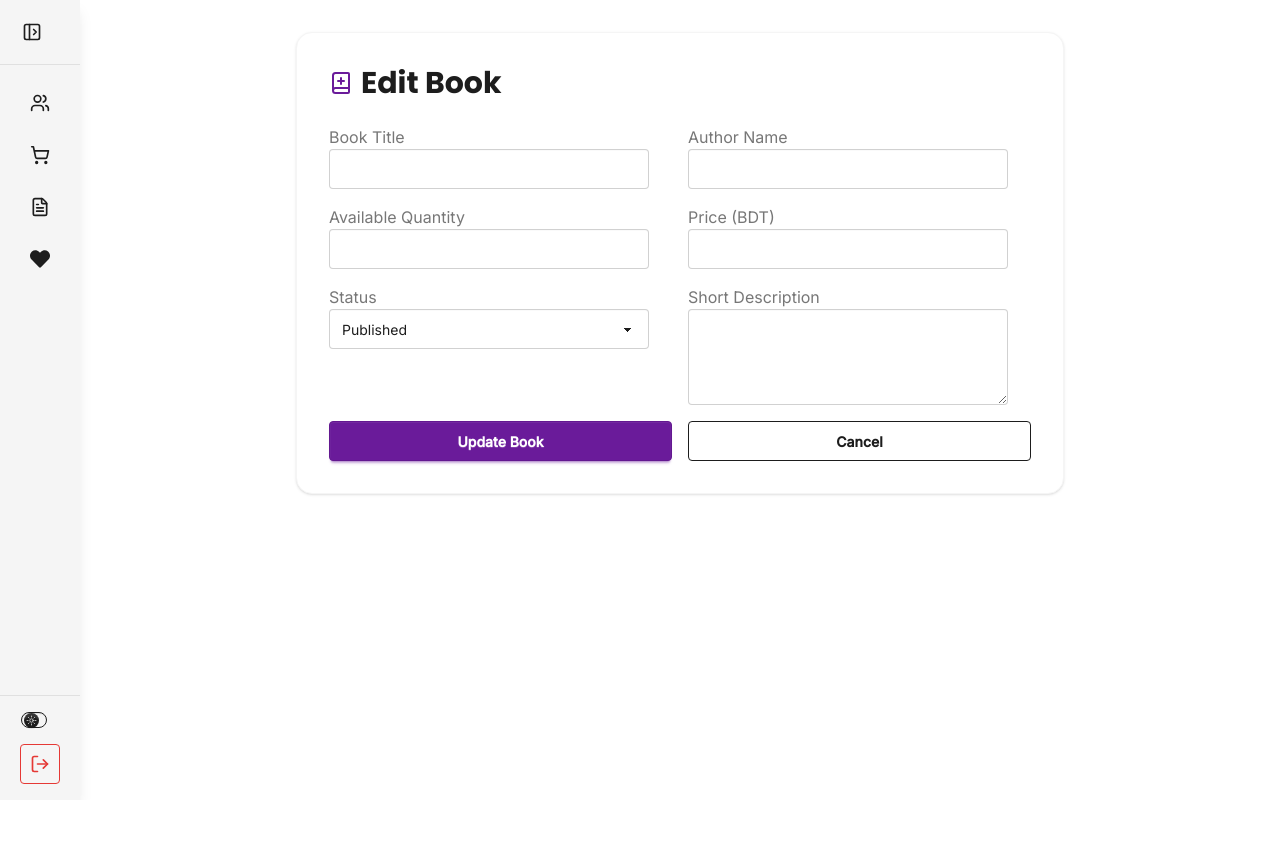
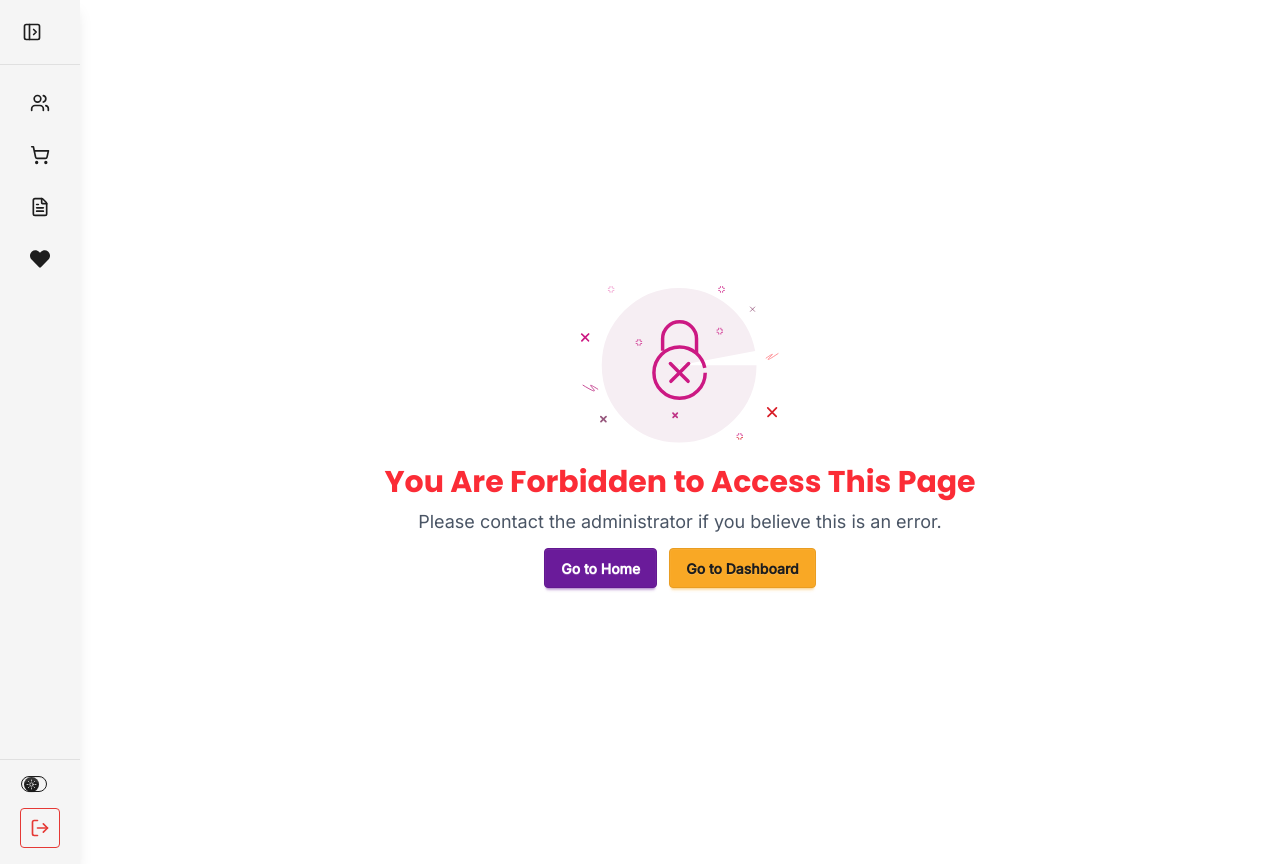
Before and after one commit to ZiauddinJim/Book-Courier-sz, a React (Vite) app: page /dashboard/editBook/1 in a window 1280 px wide. Before the commit the page ends 800 px from the top, so only its background shows below. Built offline with nearby package versions, Linux system fonts and the light colour scheme; no server answers; sample sign-in values are in the browser's storage.

Commit message:
Librarian private Route Create

```diff
--- a/src/components/Forbidden.jsx
+++ b/src/components/Forbidden.jsx
@@ -16,11 +16,11 @@ const Forbidden = () => {
             <h1 className="text-3xl font-bold text-red-500">
                 You Are Forbidden to Access This Page
             </h1>
-            <p className="text-lg text-gray-600 mt-2">
+            <p className="text-lg text-gray-600 dark:text-gray-400 mt-2">
                 Please contact the administrator if you believe this is an error.
             </p>
             <div className="my-3 space-x-3">
-                <Link to="/" className="btn btn-primary text-black">
+                <Link to="/" className="btn btn-primary">
                     {" "}
                     Go to Home
                 </Link>
--- /dev/null
+++ b/src/routes/LibrarianRoute.jsx
@@ -0,0 +1,22 @@
+import React from 'react';
+import useAuth from '../hooks/useAuth';
+import useRole from '../hooks/useRole';
+import Loading from '../components/Loading';
+import Forbidden from '../components/Forbidden';
+
+const LibrarianRoute = ({ children }) => {
+    const { loading, user } = useAuth();
+    const { role, roleLoading } = useRole()
+
+    if (loading || !user || roleLoading) {
+        return <Loading></Loading>
+    }
+
+    if (role !== 'librarian') {
+        return <Forbidden></Forbidden>
+    }
+
+    return children;
+};
+
+export default LibrarianRoute;
```
Also changed, not shown: src/routes/Routes.jsx (+5 -4 lines).
